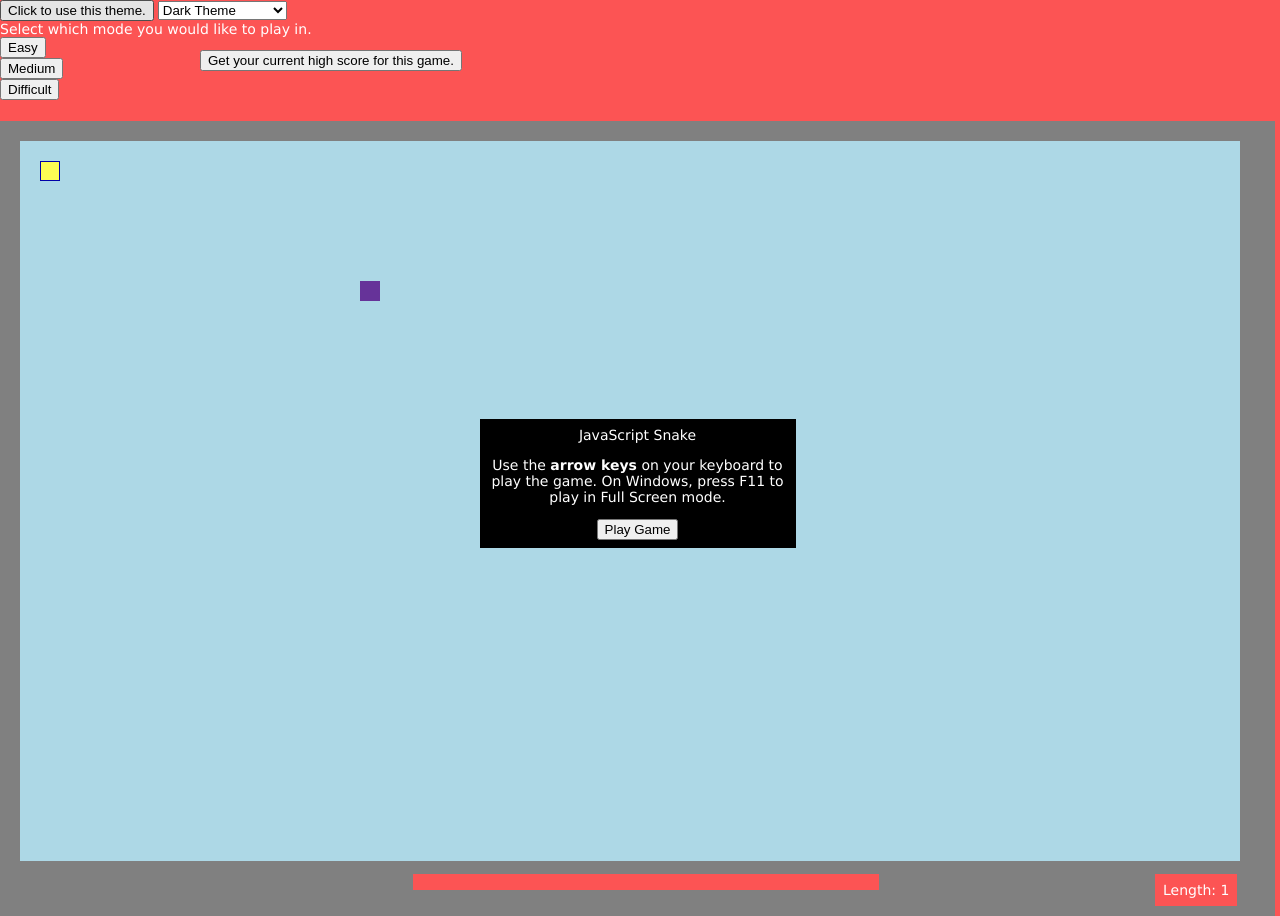
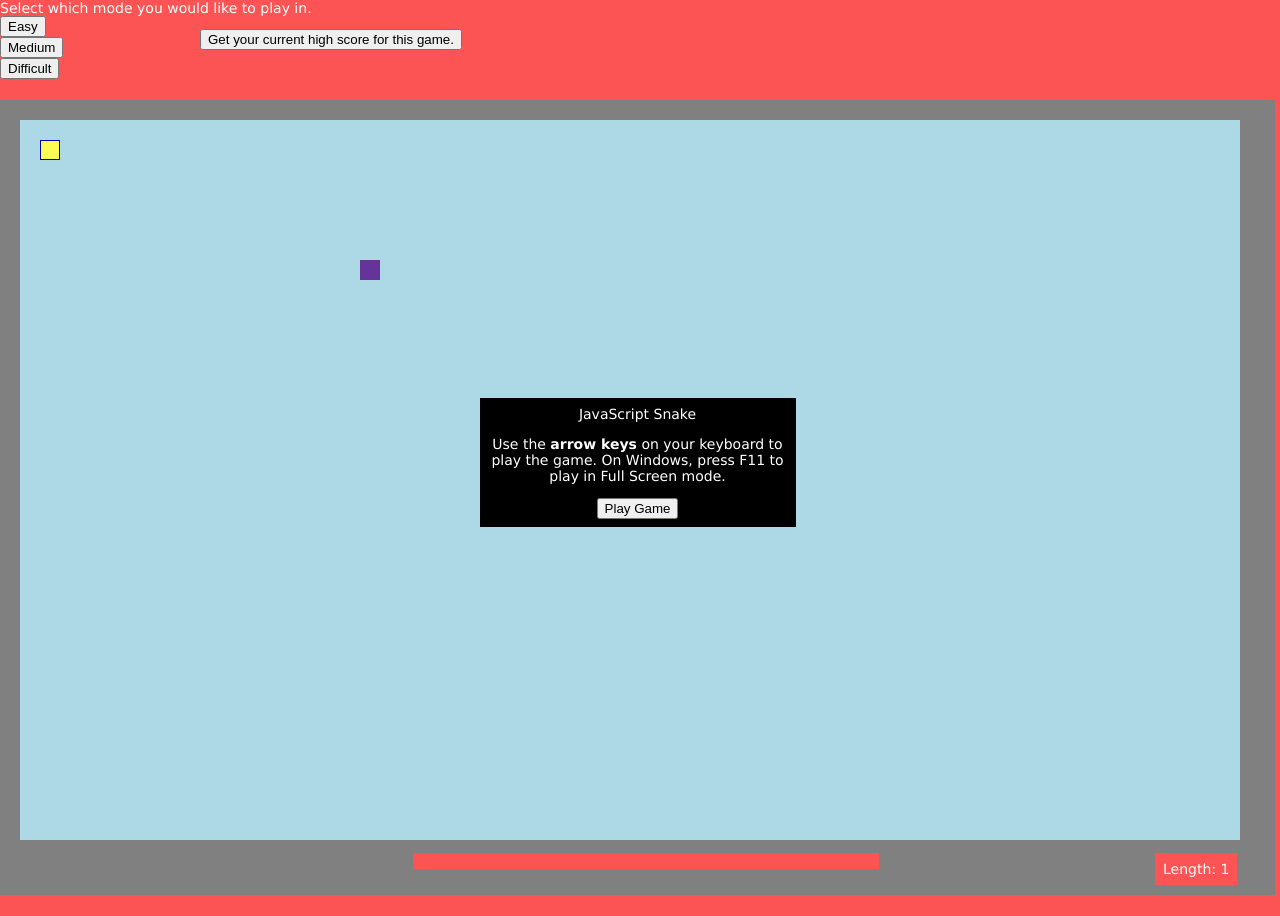
Before and after one commit to Krischengwill/Game, a plain HTML site: page index.html in a window 1280 px wide. After the commit the page ends 895 px from the top, so only its background shows below. Drawn offline with Linux system fonts and the light colour scheme.

Commit message:
delete change color

```diff
--- a/index.html
+++ b/index.html
@@ -13,11 +13,11 @@ Source code is available here: https://github.com/patorjk/JavaScript-Snake
     <meta charset="utf-8">
     <title>JavaScript Snake</title>
     <link rel=stylesheet id=style type=text/css href=./css/main-snake.css />
-    <button onclick=getTheme()>Click to use this theme.</button>
+<!--     <button onclick=getTheme()>Click to use this theme.</button>
     <select id="select">
         <option>Dark Theme</option>
         <option>Revert To Original</option>
-    </select>
+    </select> -->
     <div id="mode-wrapper">Select which mode you would like to play in.<br /><button id="Easy">Easy</button><br /><button id="Medium">Medium</button><br /><button id="Difficult">Difficult</button></div>
 <button id="high-score">Get your current high score for this game.</button>
 <script>
```
